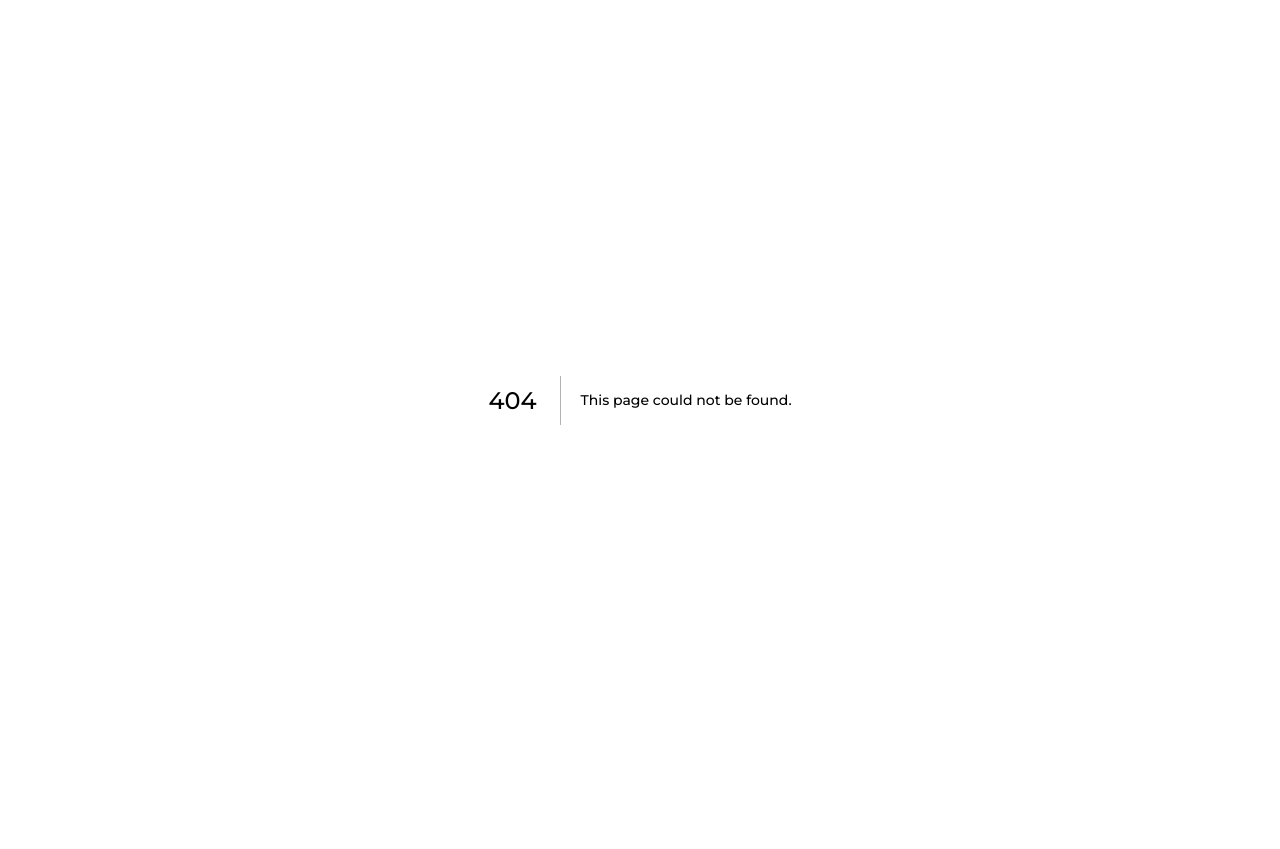
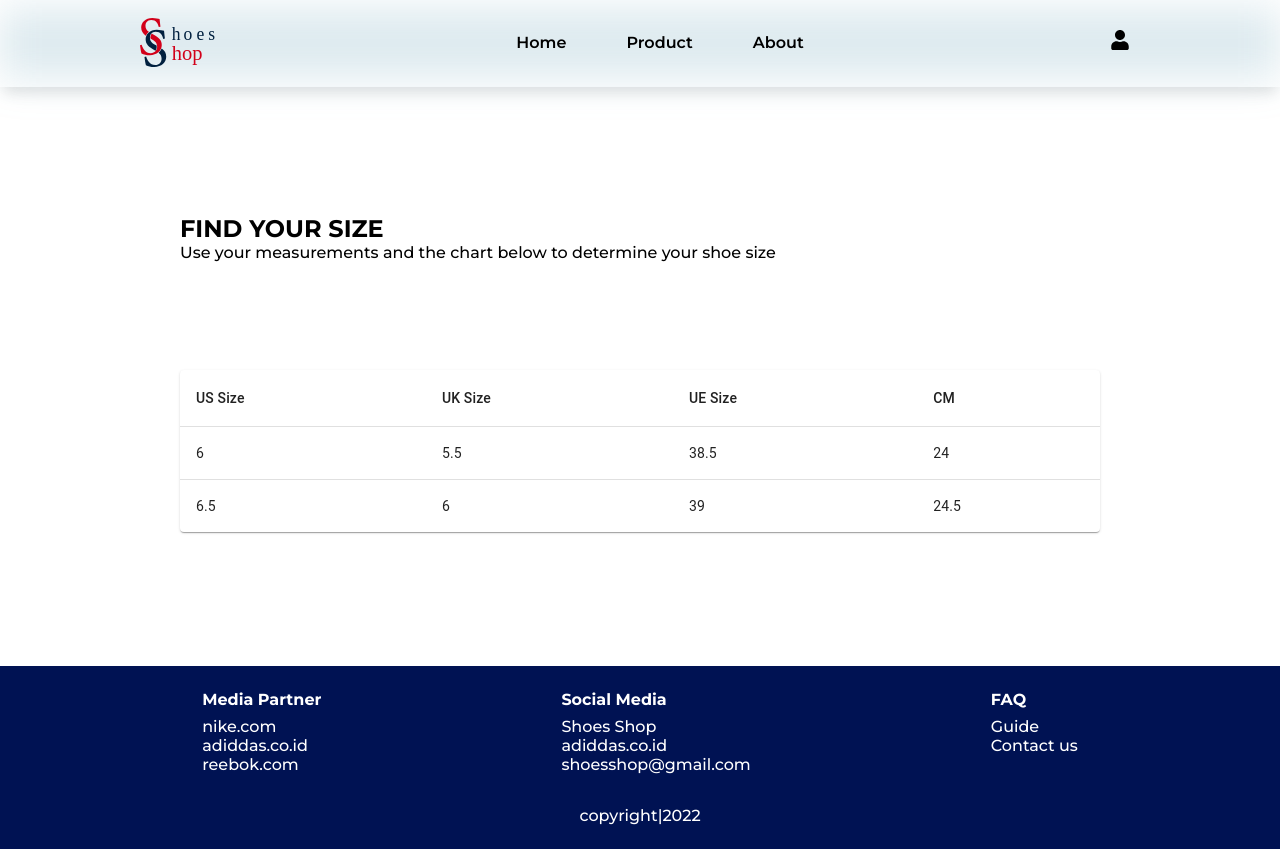
Before and after one commit to AnantaNd/shoes_shop, a Next.js app: page /size-chart in a window 1280 px wide. Before the commit this address had no page. Before the commit the page ends 800 px from the top, so only its background shows below. Built offline with nearby package versions, Linux system fonts and the light colour scheme; no server answers.

Commit message:
add page size chart

```diff
--- /dev/null
+++ b/pages/size-chart/index.js
@@ -0,0 +1,45 @@
+import Head from "next/head";
+import Layouts from "../../components/Layouts/Layouts";
+import Section from "../../components/Section/Section";
+import { TableSize } from "../../components/TableSize/TableSize";
+import style from './SizeChart.module.css';
+
+export const size=[
+  {
+    id: 1,
+    us: 6,
+    uk: 5.5,
+    ue: 38.5,
+    cm: 24,
+  },
+  {
+    id: 2,
+    us: 6.5,
+    uk: 6,
+    ue: 39,
+    cm: 24.5,
+  },
+]
+
+export default function index(){
+  return (
+    <>
+      <Head>
+        <title>Shoes Shop | size-chart</title>
+        <meta name="description" content="Generated by create next app" />
+        <link rel="icon" href="/logo.svg" />
+      </Head>
+      <Layouts>
+        <div className={style.container}>
+          <Section>
+            <h1>FIND YOUR SIZE</h1>
+            <p>Use your measurements and the chart below to determine your shoe size</p>
+          </Section>
+          <Section>
+            <TableSize dataSize={size} />
+          </Section>
+        </div>
+      </Layouts>
+    </>
+  )
+}
```
